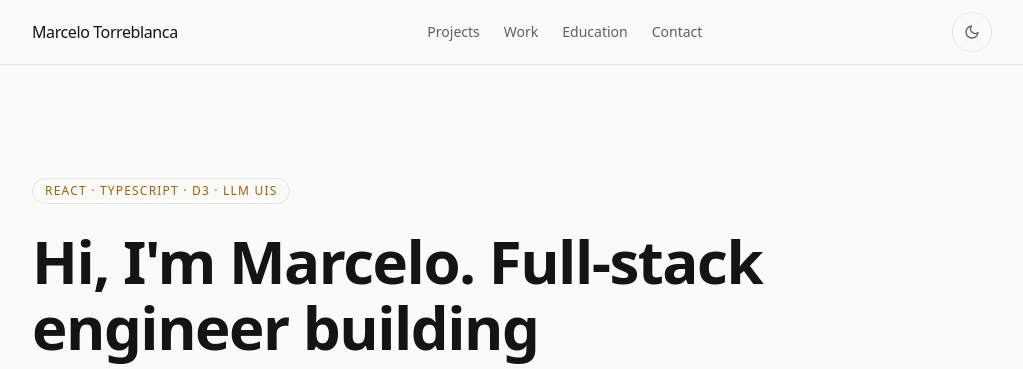
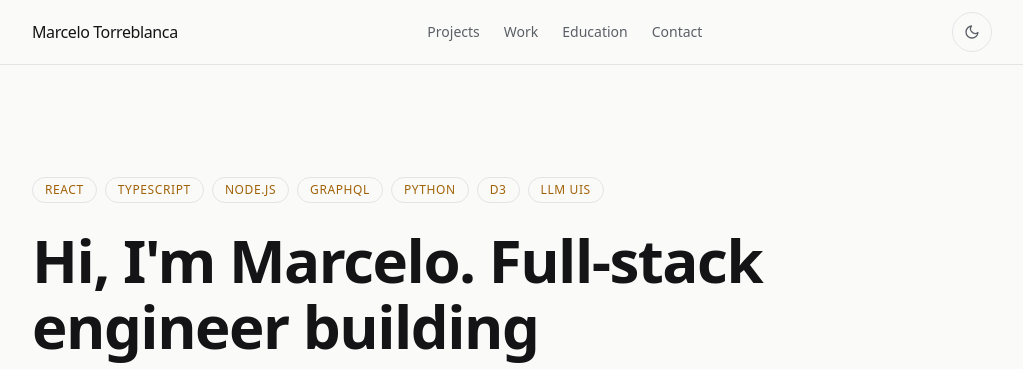
Before and after one commit to mtorreblanca/portfolio, an Astro site: page / in a window 1280 px wide. Shown: the top 369 px of the page, without its empty margins (128-1151 px from the left). Built offline with nearby package versions, Linux system fonts and the light colour scheme; Astro itself is replaced by a stand-in of ours.

Commit message:
Hero: show full-stack technologies
- Stack as separate pills: React, TypeScript, Node.js, GraphQL, Python, D3, LLM UIs
- Headline mentions GraphQL APIs

Co-Authored-By: Claude Opus 5.5 <noreply@anthropic.com>

```diff
--- a/src/components/Hero.astro
+++ b/src/components/Hero.astro
@@ -6,11 +6,13 @@ const [before, after] = profile.headline.split(profile.highlight);
 ---
 
 <section id="top" class="mx-auto max-w-5xl px-5 pt-16 pb-20 sm:px-8 sm:pt-28 sm:pb-28">
-  <p
-    class="inline-block rounded-full border border-line px-3 py-1 text-xs font-medium tracking-widest text-accent uppercase"
-  >
-    {profile.stack.join(' · ')}
-  </p>
+  <ul class="flex flex-wrap gap-2" aria-label="Main technologies">
+    {profile.stack.map((t) => (
+      <li class="rounded-full border border-line px-3 py-1 text-xs font-medium tracking-wider text-accent uppercase">
+        {t}
+      </li>
+    ))}
+  </ul>
 
   <h1 class="mt-6 text-4xl leading-[1.1] font-semibold tracking-tight text-balance sm:text-6xl">
     {`Hi, I'm ${profile.shortName}. ${profile.role} ${before}`}<span class="underline decoration-accent decoration-2 underline-offset-[0.2em]"
--- a/src/data/profile.ts
+++ b/src/data/profile.ts
@@ -4,9 +4,9 @@ export const profile = {
   shortName: 'Marcelo',
   role: 'Full‑stack engineer', // non-breaking hyphen: never splits across lines
   /** Hero sentence; `highlight` is underlined in the accent color. */
-  headline: 'building React/TypeScript apps, data visualization and LLM-powered UIs.',
+  headline: 'building React/TypeScript apps, GraphQL APIs, data visualization and LLM-powered UIs.',
   highlight: 'data visualization',
-  stack: ['React', 'TypeScript', 'D3', 'LLM UIs'],
+  stack: ['React', 'TypeScript', 'Node.js', 'GraphQL', 'Python', 'D3', 'LLM UIs'],
   location: 'Based in Mexico, working remotely with U.S. teams',
   /** Used for <meta description> and link previews. */
   description:
```
